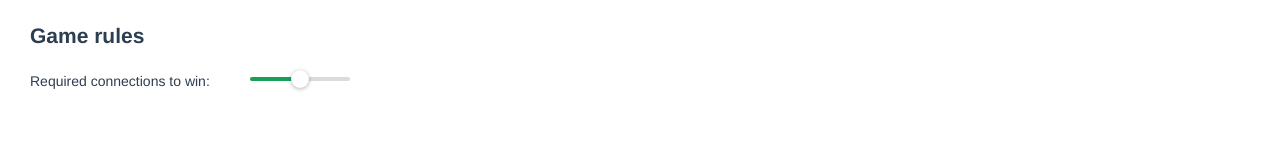
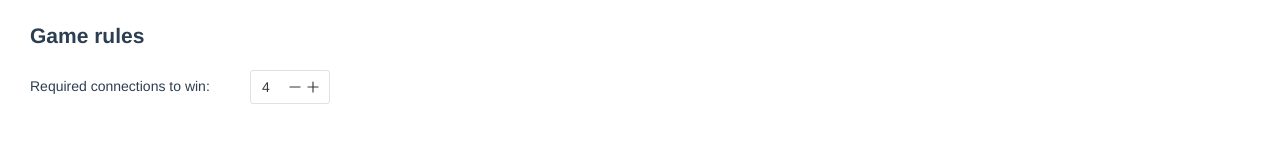
Before and after one commit to rosell-dk/connect-4, a Vue app: page / in a window 1280 px wide. Shown: the part 625-768 px from the top of the page. Built offline with nearby package versions, Linux system fonts and the light colour scheme.

Commit message:
Changed input for required connections so you can see the number

```diff
--- a/src/components/GameRules.vue
+++ b/src/components/GameRules.vue
@@ -1,6 +1,6 @@
 <script setup lang="ts">
 import { ref, reactive } from 'vue'
-import { NSlider } from 'naive-ui'
+import { NInputNumber } from 'naive-ui'
 
 import { useGameStore } from '../stores/GameStore.js'
 
@@ -13,7 +13,7 @@ const gameStore = useGameStore()
 
     <div>
       <label>Required connections to win:</label>
-      <n-slider v-model:value="gameStore.requiredToWin" :min="1" :max="7" class="slider"/>
+      <n-input-number v-model:value="gameStore.requiredToWin" :min="1" :max="7"  class="required-connections-input"/>
     </div>
 
   </div>
@@ -27,9 +27,10 @@ const gameStore = useGameStore()
 
     & > label {
       width: 220px;
+      line-height: 2.4;
     }
-    & > .slider {
-      max-width: 100px;
+    & .required-connections-input {
+      max-width: 80px;
     }
   }
 }
```
